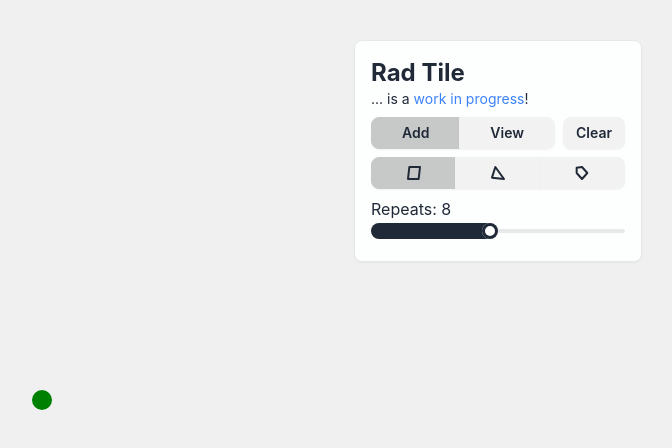
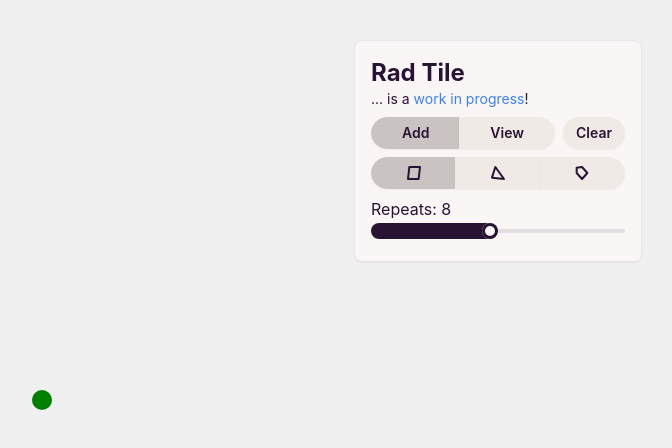
Before and after one commit to flatpickles/rad-tile, a React (Vite) app: page / in a window 1280 px wide. Shown: the top 448 px of the page, without its empty margins (598-1270 px from the left). Built offline with nearby package versions, Linux system fonts and the light colour scheme.

Commit message:
Select top shape with overlap

```diff
--- a/src/tile/TileModel.ts
+++ b/src/tile/TileModel.ts
@@ -111,7 +111,7 @@ export class TileModel {
     }
 
     getNearestTileIndex(x: number, y: number): number | null {
-        for (let i = 0; i < this.tiles.length; i++) {
+        for (let i = this.tiles.length - 1; i >= 0; i--) {
             if (isPointInShape({ x, y }, this.tiles[i].corners)) {
                 return i;
             }
--- a/tailwind.config.js
+++ b/tailwind.config.js
@@ -5,4 +5,7 @@ module.exports = {
         extend: {},
     },
     plugins: [require('daisyui')],
+    daisyui: {
+        themes: ['cupcake'],
+    },
 };
```
Also changed, not shown: 1 other file (tests, documents, lock files or other folders).
